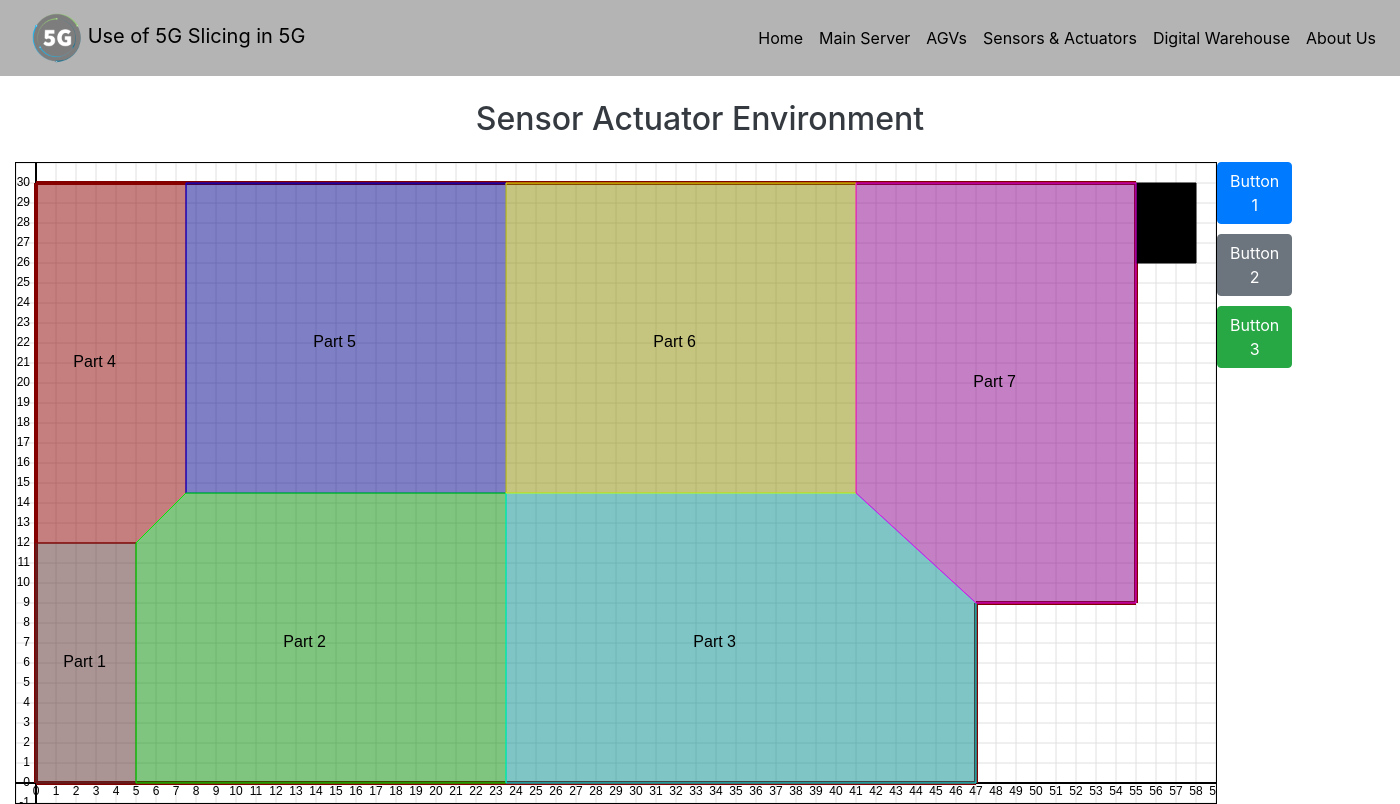
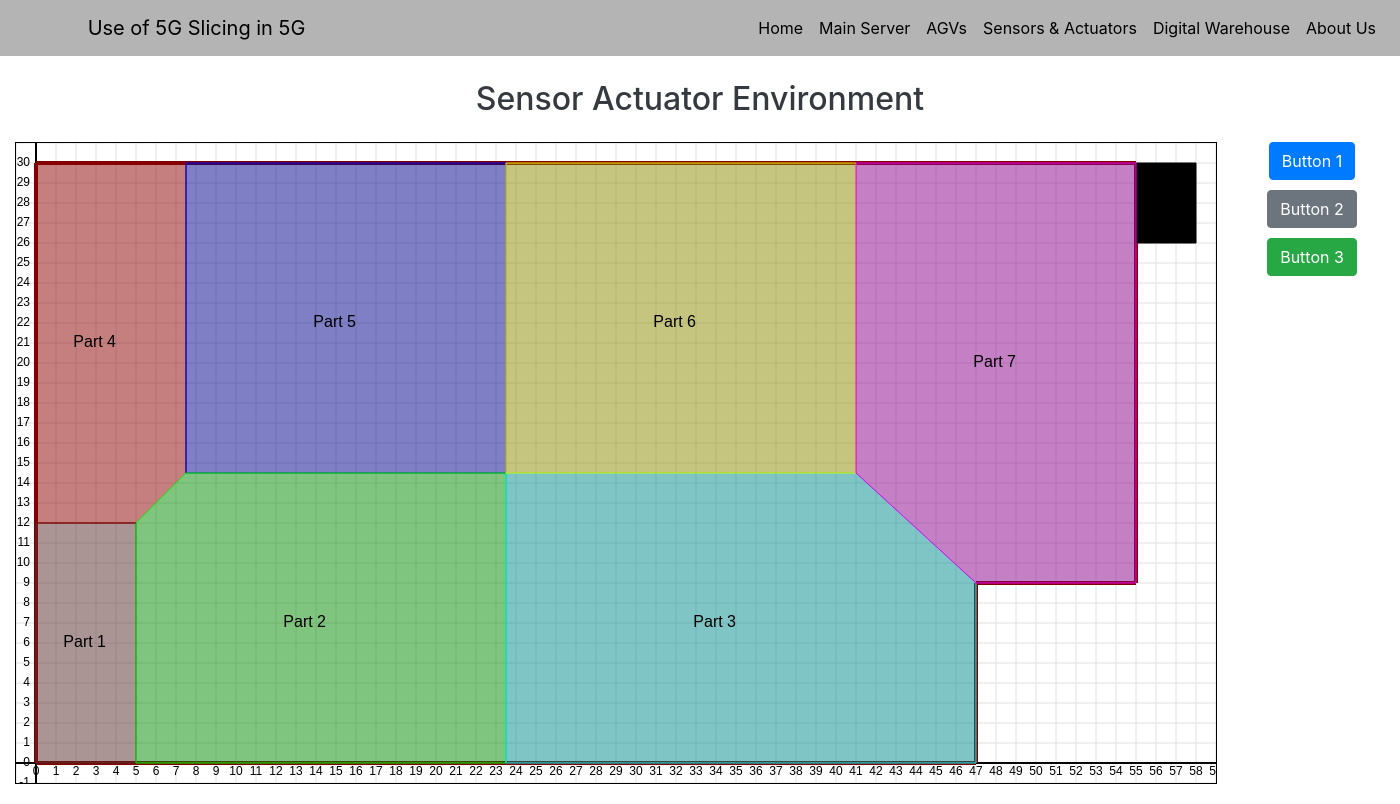
Before and after one commit to Stealth-Devs-Org/smart-warehouse, a Flask app: a page that uses App/templates/Sensors & Actuators.html in a window 1400 px wide. Run offline with Flask 3, Linux system fonts and the light colour scheme.

Commit message:
Refactor CSS styles for button container and logo in Sensors & Actuators page

```diff
--- a/App/templates/Sensors & Actuators.html
+++ b/App/templates/Sensors & Actuators.html
@@ -44,6 +44,8 @@
             flex-direction: column;
             justify-content: center;
             align-items: center;
+            margin-left: 20px; /* Spacing between canvas and buttons */
+            min-width: 150px; /* Minimum width for button container */
         }
 
         /* Individual button styles */
@@ -63,7 +65,7 @@
 
     <nav class="navbar navbar-expand-lg" style="background-color: rgb(180,180,180);">
         <a class="navbar-brand" style="color:black" href="/">
-            <img src="static/5g.png" alt="Logo" style="width: 50px; height: 50px; margin-left: 16px; margin-bottom: 0px;">
+            <img src="static/5g.png" alt="Logo" style="width: 50px; height: 0px; margin-left: 16px; margin-bottom: 0px;">
             Use of 5G Slicing in 5G
         </a>
         <button class="navbar-toggler" type="button" data-toggle="collapse" data-target="#navbarNav" aria-controls="navbarNav" aria-expanded="false" aria-label="Toggle navigation">
```
